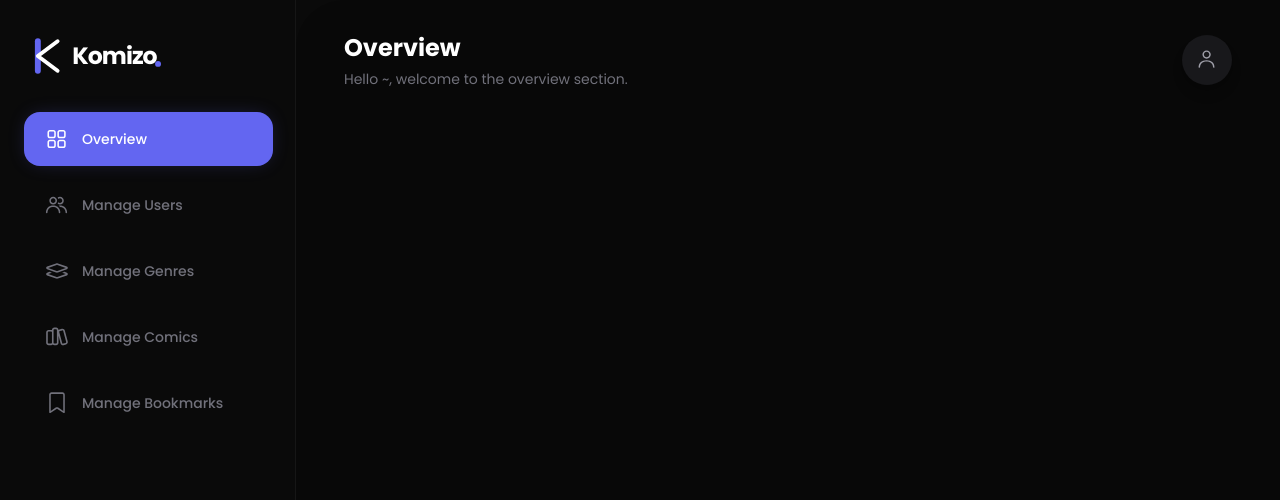
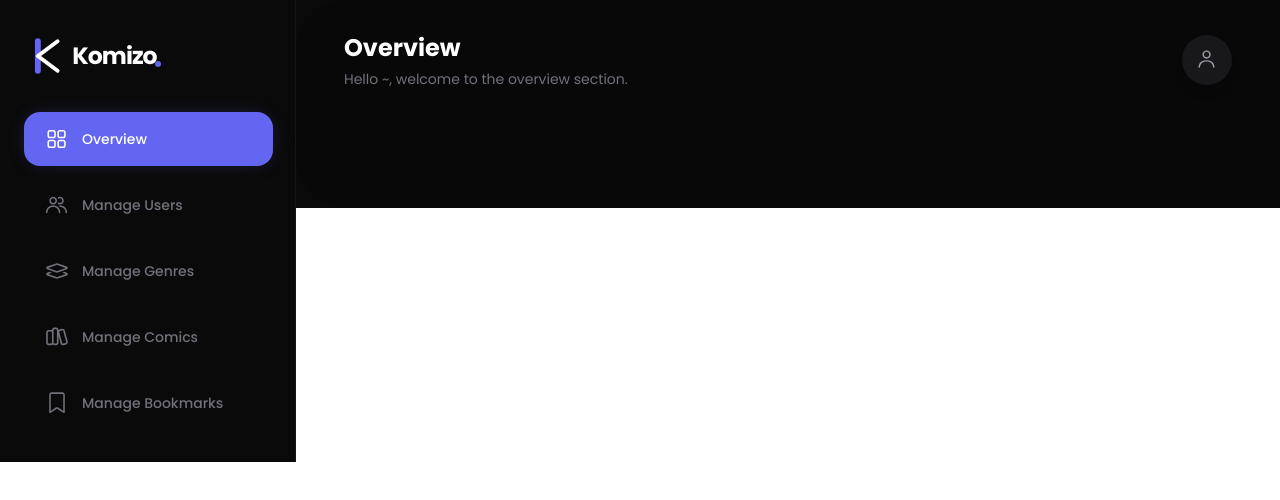
Before and after one commit to fahmirizalbudi/komizo, a Next.js app: page /admin in a window 1280 px wide. Shown: the top 500 px of the page. Built offline with nearby package versions, Linux system fonts and the light colour scheme; no server answers.

Commit message:
fix: fix mess layout on admindashboard

```diff
--- a/src/app/global.css
+++ b/src/app/global.css
@@ -3,7 +3,7 @@
 @theme {
   --font-sans: "Poppins", sans-serif;
 
-   --text-sm-plus: 15px;
+  --text-sm-plus: 15px;
 
   --color-brand: #6366f1;
   --color-brand-hover: #4f46e5;
@@ -11,3 +11,7 @@
 
   --shadow-glow: 0 0 20px -5px rgba(99, 102, 241, 0.3);
 }
+
+* {
+  scrollbar-width: thin !important;
+}
--- a/src/components/layout/admin/AdminLayoutWrapper.tsx
+++ b/src/components/layout/admin/AdminLayoutWrapper.tsx
@@ -32,9 +32,9 @@ const AdminLayoutWrapper = ({ children }: AdminLayoutWrapperProps) => {
   }, [pathname, name])
 
   return (
-    <div className="flex h-screen w-full bg-neutral-950 text-zinc-300 antialiased font-sans overflow-hidden">
+    <div className="flex w-full bg-neutral-950 text-zinc-300 antialiased font-sans">
       <AdminSidebar pathname={pathname} />
-      <main className="flex-1 flex flex-col h-screen overflow-hidden bg-black/20 relative rounded-l-[3rem] px-8 md:px-12">
+      <main className="flex flex-col bg-black/20 relative rounded-l-[3rem] px-8 md:px-12 left-74 w-[calc(100%-18.5rem)] pb-20">
         <AdminHeader title={title} subtitle={subtitle} />
         {children}
       </main>
--- a/src/components/layout/admin/AdminSidebar.tsx
+++ b/src/components/layout/admin/AdminSidebar.tsx
@@ -10,7 +10,7 @@ const AdminSidebar = ({ pathname }: AdminSidebarProps) => {
   let navigations = getAdminNavigations().filter((n) => n.icon !== undefined)
 
   return (
-    <aside className="w-74 bg-neutral-950 flex-col hidden md:flex pl-6 pr-5.5 py-8 border-r border-white/5">
+    <aside className="w-74 bg-neutral-950 flex-col hidden md:flex pl-6 pr-5.5 py-8 border-r border-white/5 fixed">
       <div className="h-12 flex items-center mb-8 pl-1">
         <KomizoIcon className="w-auto h-10 relative bottom-[0.75]" />
       </div>
```
